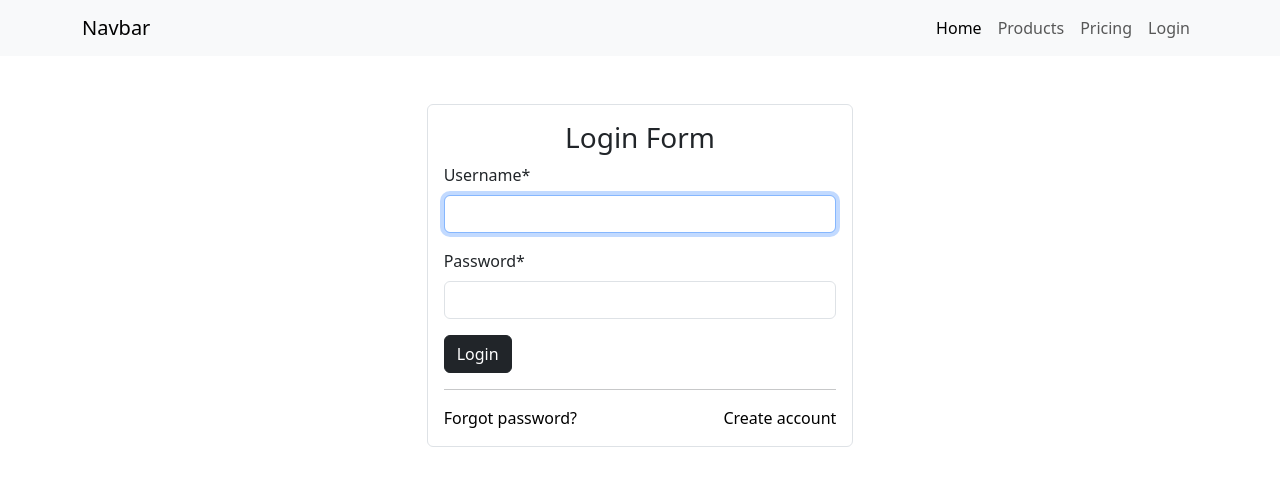
After one commit to DamilareArise/tstore, a Django app: page /account/login/ in a window 1280 px wide. The commit adds this page. Shown: the top 486 px of the page. Run offline with Django 5.2, Linux system fonts and the light colour scheme; some libraries are stand-ins or nearby versions.

Commit message:
Add user authentication features: implement login/logout functionality and update navigation in common.html

```diff
--- a/templates/common.html
+++ b/templates/common.html
@@ -26,9 +26,28 @@
                 <li class="nav-item">
                 <a class="nav-link" href="#">Pricing</a>
                 </li>
+                {% if request.user.is_authenticated %}
+                <div class="dropdown">
+                    <a class="btn btn-secondary dropdown-toggle" href="#" role="button" data-bs-toggle="dropdown" aria-expanded="false">
+                        Hello, {{request.user.username}}
+                    </a>
+
+                    <ul class="dropdown-menu">
+                        <li><a class="dropdown-item" href="#">Profile</a></li>
+                        <li><a class="dropdown-item" href="#">Another action</a></li>
+                        <li>
+                            <form class="" action="{% url "logout" %}" method="post">
+                                {% csrf_token %}
+                                <button class="dropdown-item text-danger">Logout</button>
+                            </form>
+                        </li>
+                    </ul>
+                </div>
+                {% else %}
                 <li class="nav-item">
-                <a class="nav-link disabled" aria-disabled="true">Disabled</a>
+                <a class="nav-link" href="{% url "login" %}">Login</a>
                 </li>
+                {% endif %}
             </ul>
             </div>
         </div>
--- /dev/null
+++ b/templates/registration/login.html
@@ -0,0 +1,22 @@
+{% extends "common.html" %}
+ {% block title %} Tstore-login {% endblock title %}
+    {% block content %}
+    {% load static %}
+    {% load crispy_forms_tags %}
+
+    <div class="container mt-5 col-10 col-md-4 border p-3 rounded">
+        <h3 class="text-center">Login Form</h3>
+        <form method="post">
+            {% csrf_token %}
+
+            {{form|crispy}}
+            <button class="btn btn-dark">Login</button>
+            <hr>
+            <div class="d-flex justify-content-between">
+                <a href="" class="text-decoration-none text-black">Forgot password?</a>
+                <a href="" class="text-decoration-none text-black">Create account</a>
+            </div>
+        </form>
+    </div>
+
+    {% endblock %}
--- a/tstore/settings.py
+++ b/tstore/settings.py
@@ -134,3 +134,6 @@ MEDIA_ROOT = BASE_DIR / 'media'
 
 
 CRISPY_TEMPLATE_PACK = 'bootstrap5'
+
+LOGIN_REDIRECT_URL = 'home'
+LOGOUT_REDIRECT_URL = 'home'
--- a/tstore/urls.py
+++ b/tstore/urls.py
@@ -24,7 +24,8 @@ from django.conf.urls.static import static
 urlpatterns = [
     path("admin/", admin.site.urls),
     path("", pv.homePageView, name="home"),
-    path('product/', include("productApp.urls"))
+    path('product/', include("productApp.urls")),
+    path('account/', include('django.contrib.auth.urls'))
 ]
 
 urlpatterns += static(settings.MEDIA_URL, document_root=settings.MEDIA_ROOT)
```
